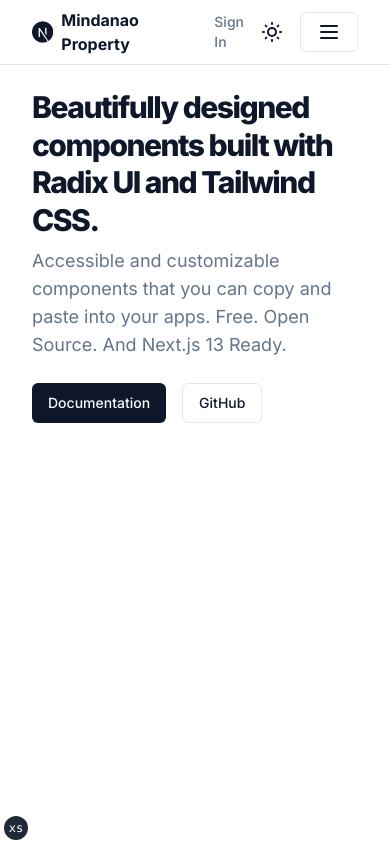
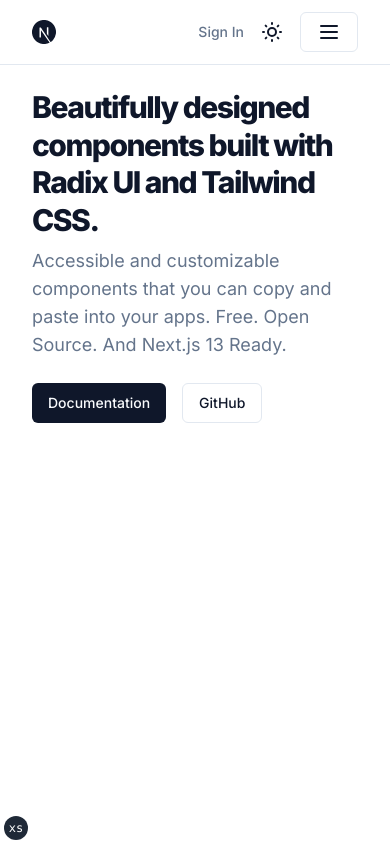
Before and after one commit to lovenangelo/real-estate-app, a Next.js app: page / in a window 390 px wide. Built offline with nearby package versions, Linux system fonts and the light colour scheme.

Commit message:
hide nav title if mobile

```diff
--- a/components/site-header.tsx
+++ b/components/site-header.tsx
@@ -1,9 +1,7 @@
 import Link from "next/link"
-import { Menu } from "lucide-react"
 
 import { siteConfig } from "@/config/site"
 import { cn } from "@/lib/utils"
-import { buttonVariants } from "@/components/ui/button"
 import { Icons } from "@/components/icons"
 import { MainNav } from "@/components/main-nav"
 import { ThemeToggle } from "@/components/theme-toggle"
@@ -17,7 +15,9 @@
       <div className="container flex h-16 items-center space-x-4 sm:justify-between sm:space-x-0">
         <Link href="/" className="flex items-center space-x-2">
           <Icons.logo className="h-6 w-6" />
-          <span className="inline-block font-bold">{siteConfig.name}</span>
+          <span className="font-bold md:inline-block hidden">
+            {siteConfig.name}
+          </span>
         </Link>
         <div className="flex flex-1 items-center justify-end space-x-4">
           <nav className="flex items-center space-x-1">
```
